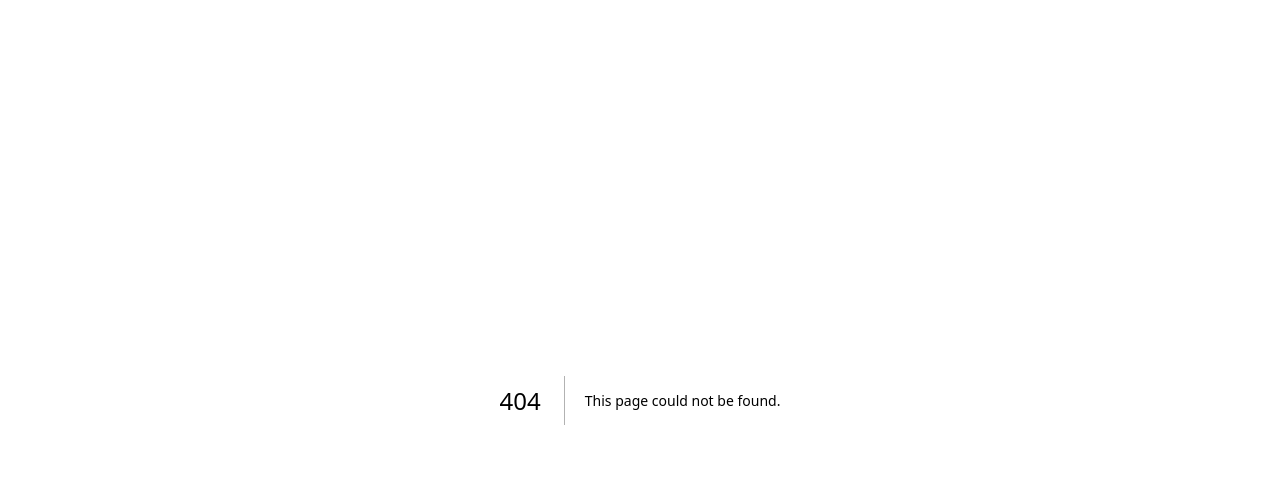
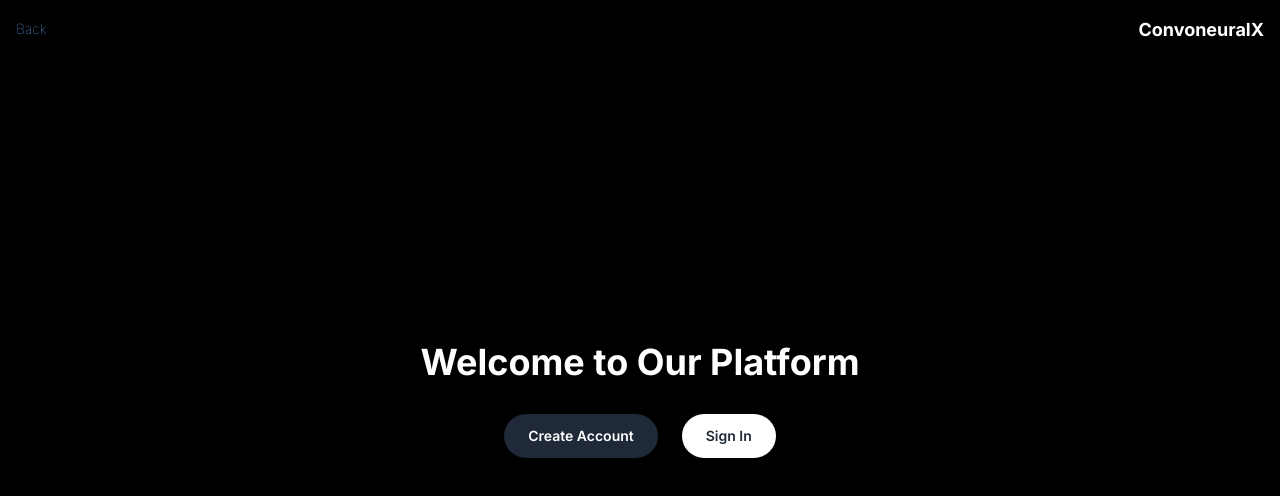
Before and after one commit to itsshreyashk/convoneuralx, a Next.js app in the folder client/: page /sign in a window 1280 px wide. Before the commit this address had no page. Shown: the top 496 px of the page. Built offline with nearby package versions, Linux system fonts and the light colour scheme.

Commit message:
more opts

```diff
--- a/client/app/page.tsx
+++ b/client/app/page.tsx
@@ -11,7 +11,9 @@ const Home = () => {
         </div>
         <div className="w-full text-"></div>
         <div className="w-full text-end px-4 py-2">
-          <span className="text-blue-600 active:text-purple-800">Sign In/Up</span>
+          <Link href="/sign">
+            <span className="text-blue-600 active:text-purple-800 cursor-pointer">Sign In/Up</span>
+          </Link>
         </div>
       </div>
       <div className="flex flex-col items-center justify-center h-screen bg-black text-white">
--- /dev/null
+++ b/client/app/sign/page.tsx
@@ -0,0 +1,33 @@
+import React from 'react';
+import Link from 'next/link';
+
+const Page = () => {
+    return (
+        <div className="bg-black h-screen flex items-center justify-center">
+            <div className="absolute top-4 left-4">
+                <Link href="/">
+                    <span className="text-blue-400 text-lg font-thin hover:underline hover:text-blue-800 text-sm">{'Back'}</span>
+                </Link>
+            </div>
+            <div className="absolute top-4 right-4">
+                <Link href="/">
+                    <span className="text-white text-lg font-bold cursor-pointer">{'ConvoneuralX'}</span>
+                </Link>
+            </div>
+
+            <div className="text-center text-white">
+                <h1 className="text-4xl font-bold mb-8">Welcome to Our Platform</h1>
+                <div className="flex justify-center space-x-6">
+                    <Link href="/sign/create">
+                        <button className="px-6 py-3 bg-gray-800 text-white rounded-full hover:bg-gray-700 text-lg font-semibold transition duration-300 text-sm">Create Account</button>
+                    </Link>
+                    <Link href="/sign/auth">
+                        <button className="px-6 py-3 bg-white text-gray-800 rounded-full hover:bg-gray-200 text-lg font-semibold transition duration-300 text-sm">Sign In</button>
+                    </Link>
+                </div>
+            </div>
+        </div>
+    );
+};
+
+export default Page;
```
Also changed, not shown: client/app/sign/auth/page.tsx (added, +11 -0 lines), client/app/sign/create/page.tsx (added, +11 -0 lines).
